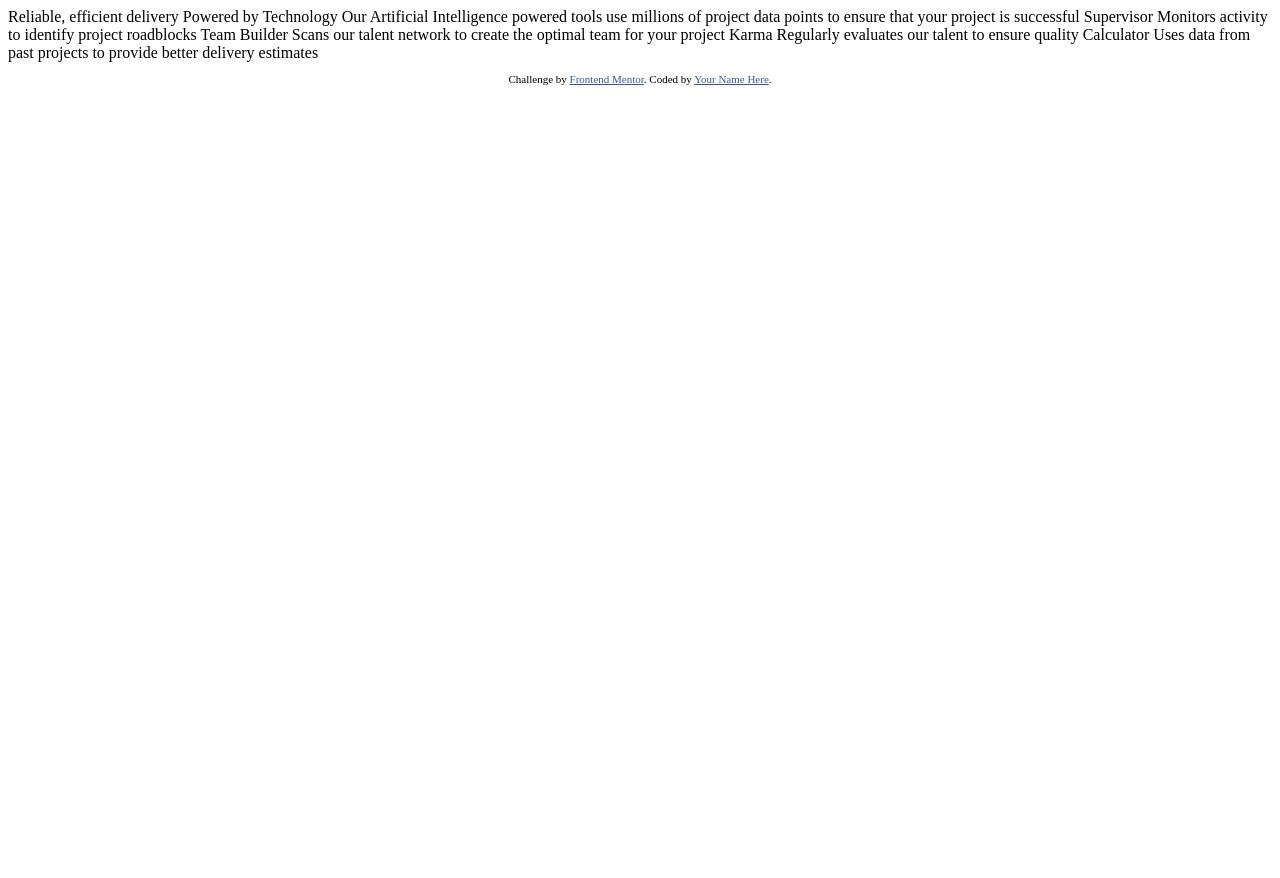
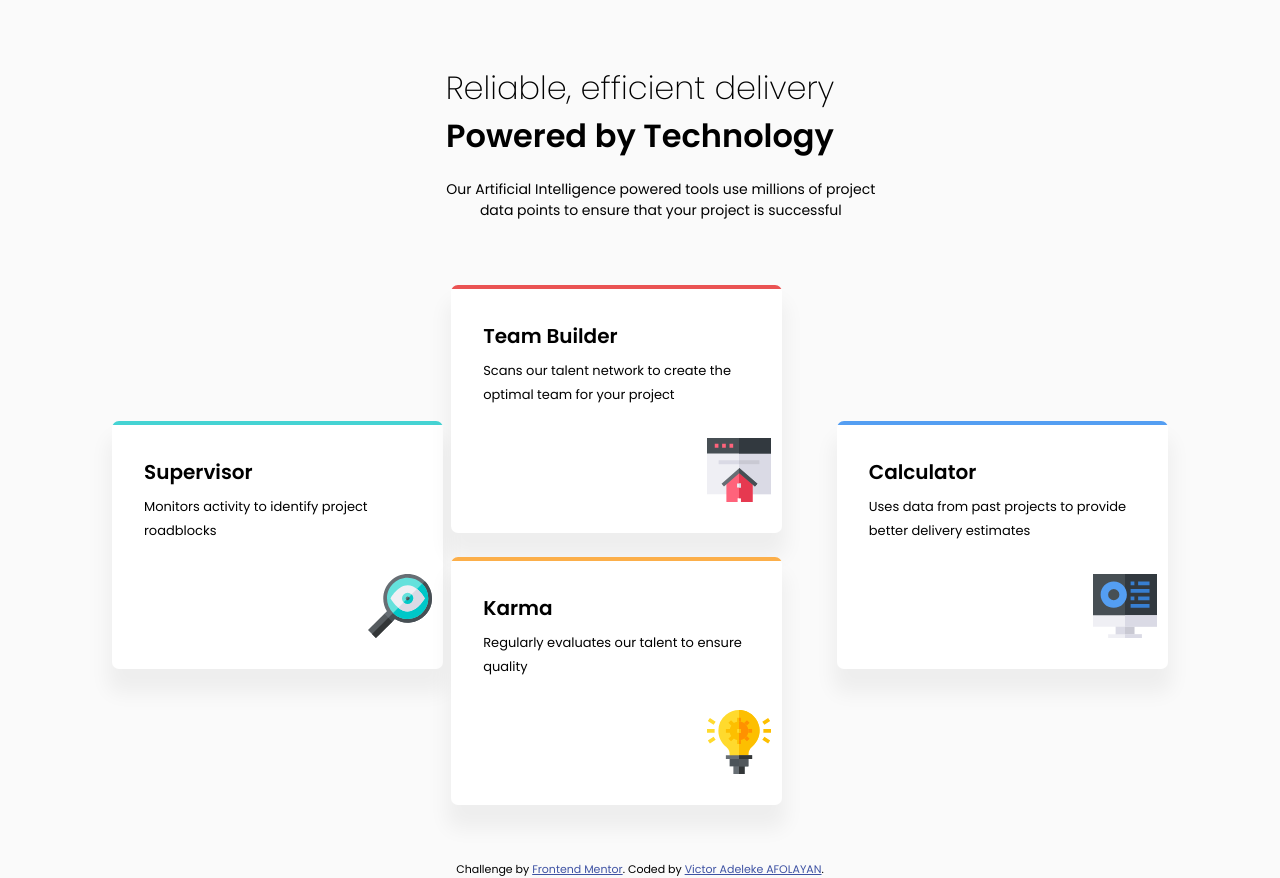
Before and after one commit to rephidimC/four-card-feature-section, a plain HTML site: page index.html in a window 1280 px wide. Before the commit the page ends 800 px from the top, so only its background shows below. Drawn offline with Linux system fonts and the light colour scheme.

Commit message:
completed desktop view

```diff
--- a/index.html
+++ b/index.html
@@ -5,6 +5,8 @@
   <meta name="viewport" content="width=device-width, initial-scale=1.0"> <!-- displays site properly based on user's device -->
 
   <link rel="icon" type="image/png" sizes="32x32" href="./images/favicon-32x32.png">
+  <link href="https://fonts.googleapis.com/css2?family=Poppins:wght@100;200;300;400;500;600;700;800;900&display=swap" rel="stylesheet">
+  <link rel="stylesheet" href="styles.css">
 
   <title>Frontend Mentor | Four card feature section</title>
 
@@ -15,31 +17,73 @@
   </style>
 </head>
 <body>
+<div class="container">
 
-  Reliable, efficient delivery
-  Powered by Technology
+<div class="heading">
+  <p class="reliable">Reliable, efficient delivery</p>
+  <p class="powered">Powered by Technology</p>
+  <p class="highpoint">Our Artificial Intelligence powered tools use millions of project data points
+  to ensure that your project is successful</p>
+</div>
 
-  Our Artificial Intelligence powered tools use millions of project data points
-  to ensure that your project is successful
+<div class="main-body">
+  <div class="card" id="Supervisor">
+    <div class="color-banner" id="cyan">
 
-  Supervisor
-  Monitors activity to identify project roadblocks
+    </div>
+    <div class="text">
+      <p class="first-text">Supervisor</p>
+      <p class="second-text">Monitors activity to identify project roadblocks</p>
+    </div>
+    <img src="images/icon-supervisor.svg" alt="">
+  </div>
 
-  Team Builder
-  Scans our talent network to create the optimal team for your project
+  <div class="card" id="Team-Builder">
+    <div class="color-banner" id="red">
 
-  Karma
-  Regularly evaluates our talent to ensure quality
+    </div>
+    <div class="text">
+      <p class="first-text">Team Builder</p>
+      <p class="second-text">Scans our talent network to create the optimal team for your project</p>
+    </div>
+    <img src="images/icon-team-builder.svg" alt="">
+  </div>
 
-  Calculator
-  Uses data from past projects to provide better delivery estimates
+  <div class="card" id="Karma">
+    <div class="color-banner" id="orange">
+
+    </div>
+    <div class="text">
+      <p class="first-text">Karma</p>
+      <p class="second-text">Regularly evaluates our talent to ensure quality</p>
+    </div>
+    <img src="images/icon-karma.svg" alt="">
+  </div>
+
+  <div class="card" id="Calculator">
+    <div class="color-banner" id="blue">
+
+    </div>
+    <div class="text">
+      <p class="first-text">Calculator</p>
+      <p class="second-text">Uses data from past projects to provide better delivery estimates</p>
+    </div>
+    <img src="images/icon-calculator.svg" alt="">
+  </div>
+</div>
+
+
+
+
+
 
 
   <footer>
     <p class="attribution">
       Challenge by <a href="https://www.frontendmentor.io?ref=challenge" target="_blank">Frontend Mentor</a>.
-      Coded by <a href="#">Your Name Here</a>.
+      Coded by <a href="https://github.com/rephidimC">Victor Adeleke AFOLAYAN</a>.
     </p>
   </footer>
+</div>
 </body>
 </html>
--- /dev/null
+++ b/styles.css
@@ -0,0 +1,116 @@
+body {
+  font-family: 'Poppins', sans-serif;
+  background-color: rgb(250, 250, 250);
+}
+
+img {
+  position: relative;
+  left: 16rem;
+}
+
+.container {
+  margin: 4rem 5rem
+}
+
+.heading {
+  text-align: center;
+}
+
+.reliable {
+  font-weight: 200;
+  font-size: 2rem;
+  margin: 0;
+}
+
+.powered {
+  font-size: 2rem;
+  font-weight: 600;
+  margin: 0;
+}
+
+.highpoint {
+  max-width: 40%;
+  position: relative;
+  left: 22rem;
+  font-size: 14px;
+  margin-top: 1.2rem;
+}
+
+.main-body {
+  position: relative;
+  margin-top: 4rem;
+}
+
+.card {
+  max-width: 30%;
+  height: 15.5rem;
+  background-color: white;
+  overflow: hidden;
+  border-radius: 7px;
+  box-shadow: 0 20px 20px 4px rgba(0, 0, 0, 0.05);
+}
+
+#Supervisor {
+  position: absolute;
+  top: 8.5rem;
+  left: 1.5rem;
+}
+
+#Team-Builder {
+  position: absolute;
+  top: 0;
+  right: 25.6rem;
+}
+
+#Karma {
+  position: absolute;
+  top: 17rem;
+  right: 25.6rem;
+}
+
+#Calculator {
+  position: absolute;
+  top: 8.5rem;
+  right: 1.5rem;
+}
+
+.color-banner {
+  height: 0.25rem;
+}
+
+#cyan {
+  background-color: hsl(180, 62%, 55%);
+}
+
+#red {
+  background-color: hsl(0, 78%, 62%);
+}
+
+#orange {
+  background-color: hsl(34, 97%, 64%);
+}
+
+#blue {
+  background-color: hsl(212, 86%, 64%);
+}
+
+.text {
+  margin: 2rem 2rem;
+}
+
+.first-text {
+  font-weight: 600;
+  font-size: 20px;
+  margin-bottom: 0.5rem;
+}
+
+.second-text {
+  font-size: 13px;
+  margin-top: 0;
+  line-height: 1.8;
+}
+
+footer {
+  position: relative;
+    top: 36rem;
+}
```
